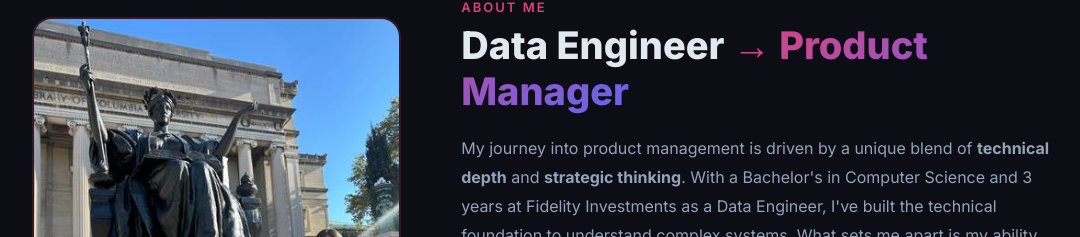
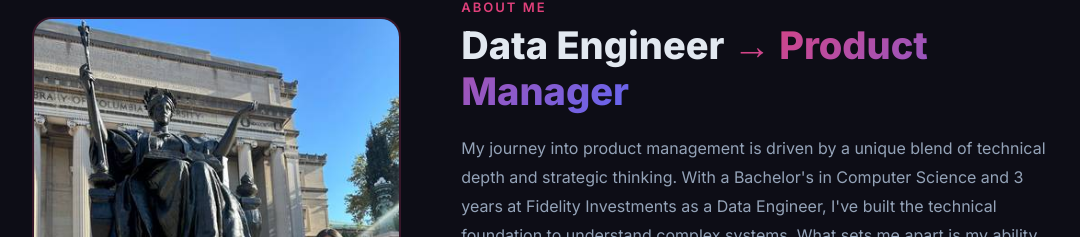
Before and after one commit to Deesha-26/deesha-portfolio, a React (Vite) app: page / in a window 1280 px wide. Shown: the part 973-1210 px from the top of the page, without its empty margins (98-1178 px from the left). Built offline with nearby package versions, Linux system fonts and the light colour scheme.

Commit message:
My portfolio3

```diff
--- a/src/App.jsx
+++ b/src/App.jsx
@@ -192,7 +192,7 @@ export default function Portfolio() {
               Data Engineer <GradText>→ Product Manager</GradText>
             </h2>
             <p style={{ color: "#94a3b8", lineHeight: 1.8, marginBottom: 16 }}>
-              My journey into product management is driven by a unique blend of <b>technical depth</b> and <b>strategic thinking</b>. With a Bachelor's in Computer Science and 3 years at Fidelity Investments as a Data Engineer, I've built the technical foundation to understand complex systems.
+              My journey into product management is driven by a unique blend of <span className="text-neutral-900">technical depth</span> and <span className="text-neutral-900">strategic thinking</span>. With a Bachelor's in Computer Science and 3 years at Fidelity Investments as a Data Engineer, I've built the technical foundation to understand complex systems.
 
 What sets me apart is my ability to <b>translate technical complexity into user value</b>. I've seen firsthand how data-driven insights can transform product decisions, and I'm passionate about building solutions that solve real problems.
 
```
